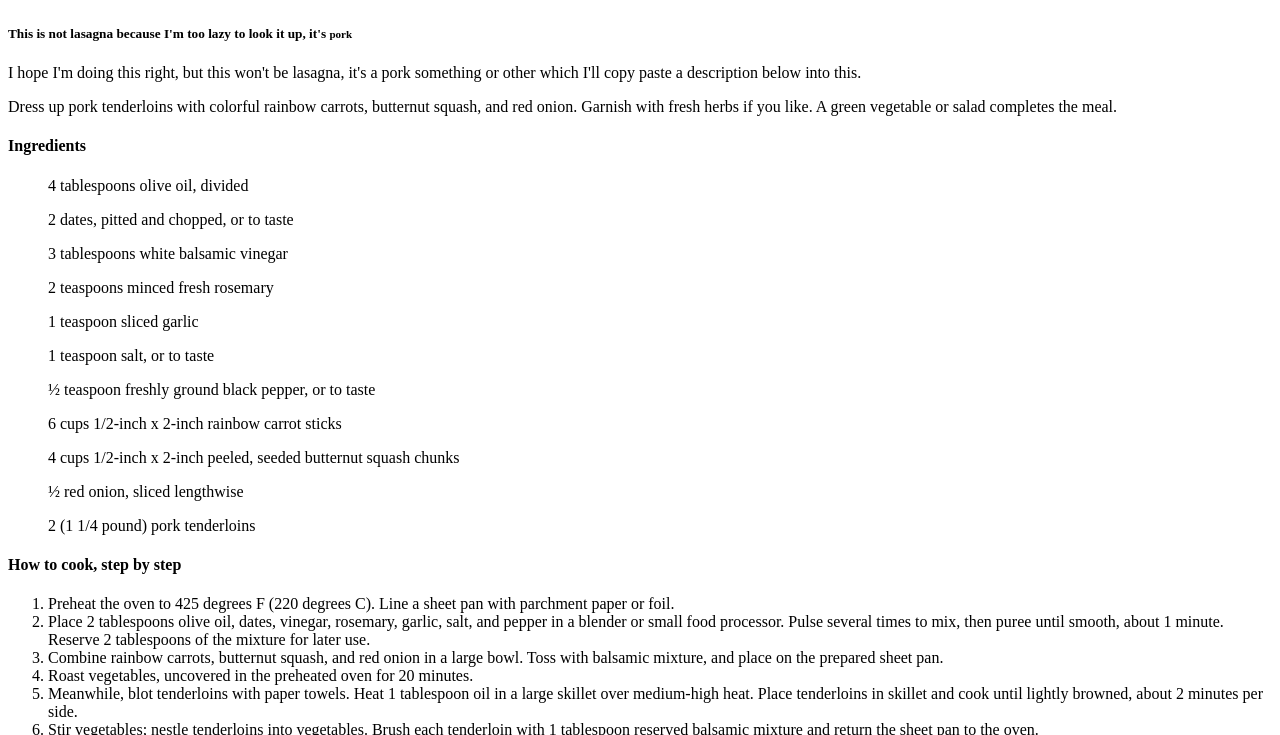
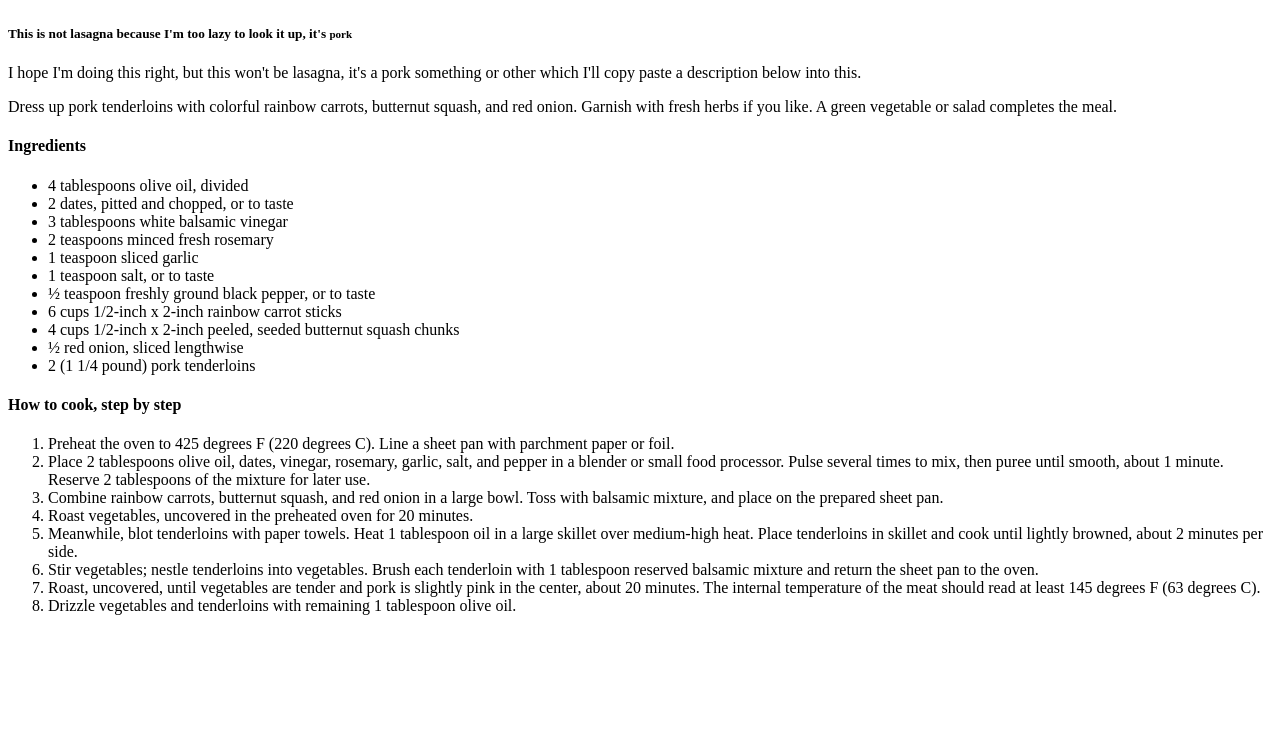
Before and after one commit to SRelva/odin-recipes, a plain HTML site: page recipes/lasagna.html in a window 1280 px wide. Shown: the part 643-1378 px from the top of the page. After the commit the page ends 1274 px from the top, so only its background shows below. Drawn offline with Linux system fonts and the light colour scheme.

Commit message:
Fix list formatting

```diff
--- a/recipes/lasagna.html
+++ b/recipes/lasagna.html
@@ -19,17 +19,17 @@
     <body>
         <h4>Ingredients</h4>
         <ul>
-        <p>4 tablespoons olive oil, divided</p>
-        <p>2 dates, pitted and chopped, or to taste</p>
-        <p>3 tablespoons white balsamic vinegar</p>
-        <p>2 teaspoons minced fresh rosemary</p>
-        <p>1 teaspoon sliced garlic</p>
-        <p>1 teaspoon salt, or to taste</p>
-        <p>½ teaspoon freshly ground black pepper, or to taste</p>
-        <p>6 cups 1/2-inch x 2-inch rainbow carrot sticks</p>
-        <p>4 cups 1/2-inch x 2-inch peeled, seeded butternut squash chunks</p>
-        <p>½ red onion, sliced lengthwise</p>
-        <p>2 (1 1/4 pound) pork tenderloins</p>
+        <li>4 tablespoons olive oil, divided</li>
+        <li>2 dates, pitted and chopped, or to taste</li>
+        <li>3 tablespoons white balsamic vinegar</li>
+        <li>2 teaspoons minced fresh rosemary</li>
+        <li>1 teaspoon sliced garlic</li>
+        <li>1 teaspoon salt, or to taste</li>
+        <li>½ teaspoon freshly ground black pepper, or to taste</li>
+        <li>6 cups 1/2-inch x 2-inch rainbow carrot sticks</li>
+        <li>4 cups 1/2-inch x 2-inch peeled, seeded butternut squash chunks</li>
+        <li>½ red onion, sliced lengthwise</li>
+        <li>2 (1 1/4 pound) pork tenderloins</li>
         </ul>
     </body>
 <body>
```
Also changed, not shown: recipes/burger.html (+6 -6 lines), recipes/pasta.html (+7 -7 lines).
